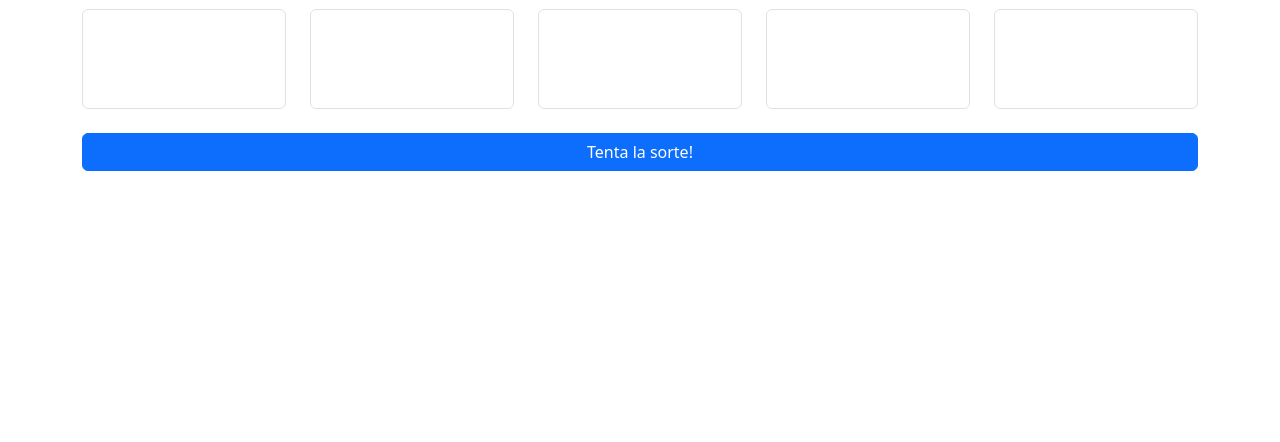
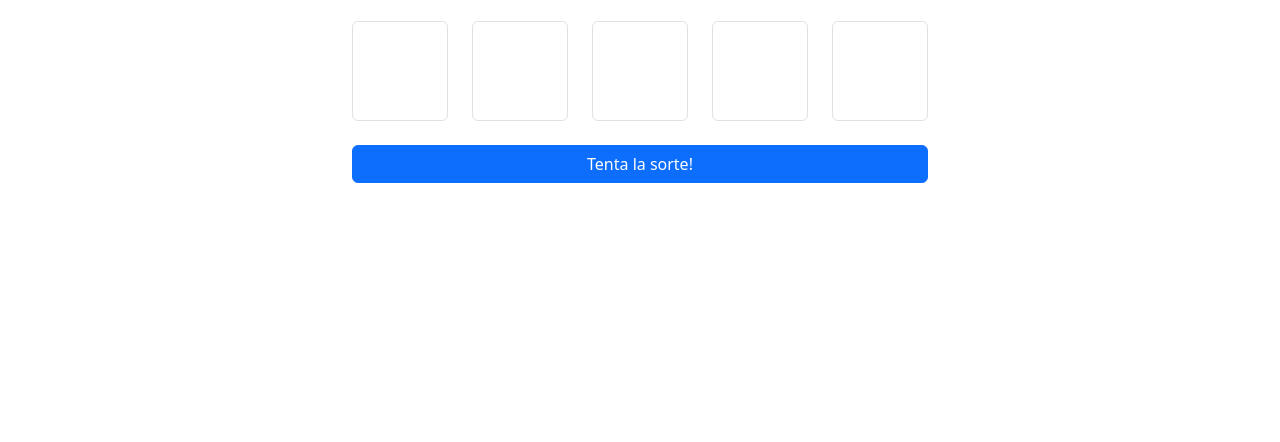
Before and after one commit to gialli24/js-simon, a plain HTML site: page index.html in a window 1280 px wide. Shown: the part 358-800 px from the top of the page. Drawn offline with nearby package versions, Linux system fonts and the light colour scheme.

Commit message:
Add max width on container

```diff
--- a/index.html
+++ b/index.html
@@ -11,7 +11,7 @@
 <body>
 
     <main class="app-main">
-        <div class="container d-flex flex-column gap-4 align-items-center justify-content-center vh-100">
+        <div class="container d-flex flex-column gap-4 align-items-center justify-content-center vh-100" style="max-width: 600px;">
             <div class="title text-center">
                 <h1>Ricorda i Numeri!</h1>
                 <p class="text-secondary">Hai 30 secondi per memorizzare i numeri, poi inseriscili senza dare importanza all'ordine e scopri se hai vinto!</p>
```
